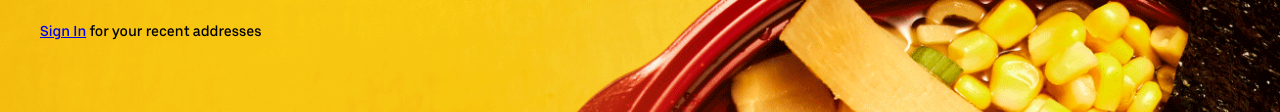
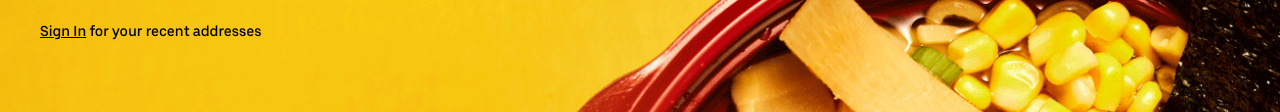
Before and after one commit to DhruvShrimali/DhruvShrimali.github.io, a plain HTML site: page index.html in a window 1280 px wide. Shown: the part 472-584 px from the top of the page. Drawn offline with Linux system fonts and the light colour scheme; a web font is replaced by a local one.

Commit message:
Update design.css

```diff
--- a/CSS/design.css
+++ b/CSS/design.css
@@ -312,6 +312,9 @@ textarea:focus, .label1 input:focus{
     font-size: 0.9em;
     font-weight: 100;
 }
+.heading p a:link{
+    color: black;
+}
 .heading p a:visited{
     color: black;
 }
```
